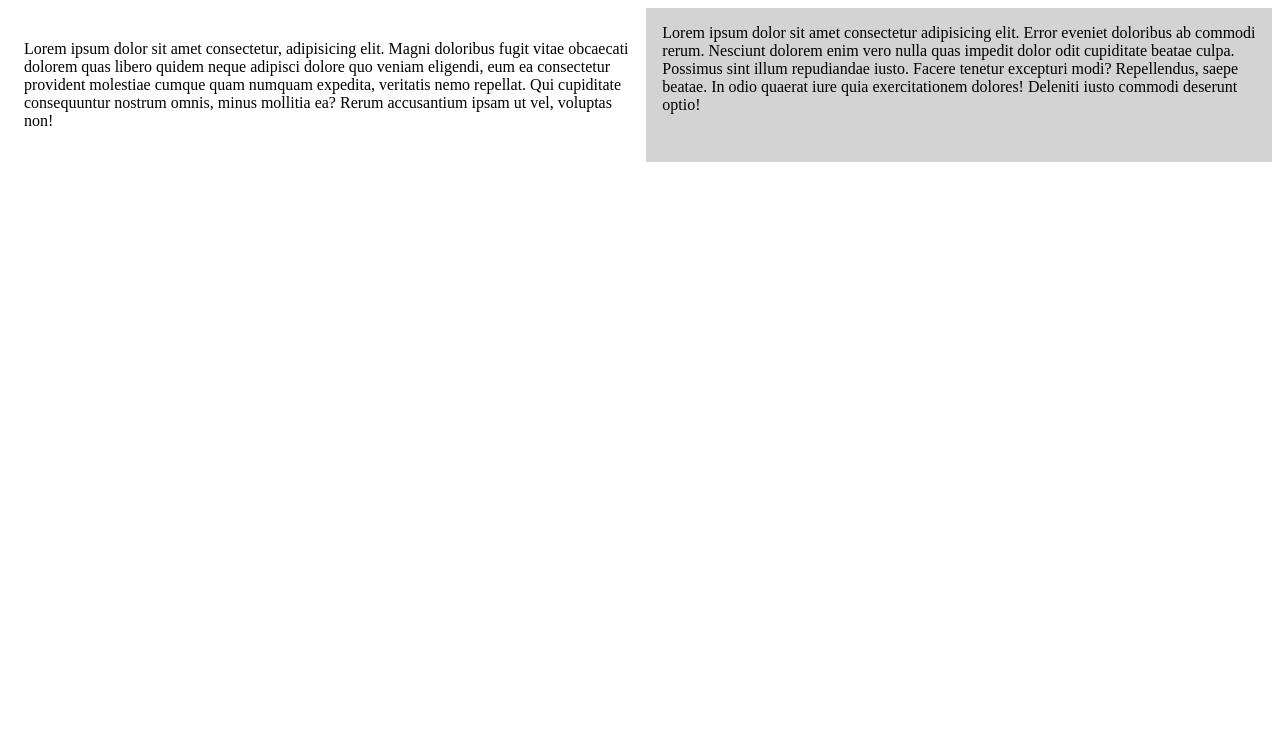
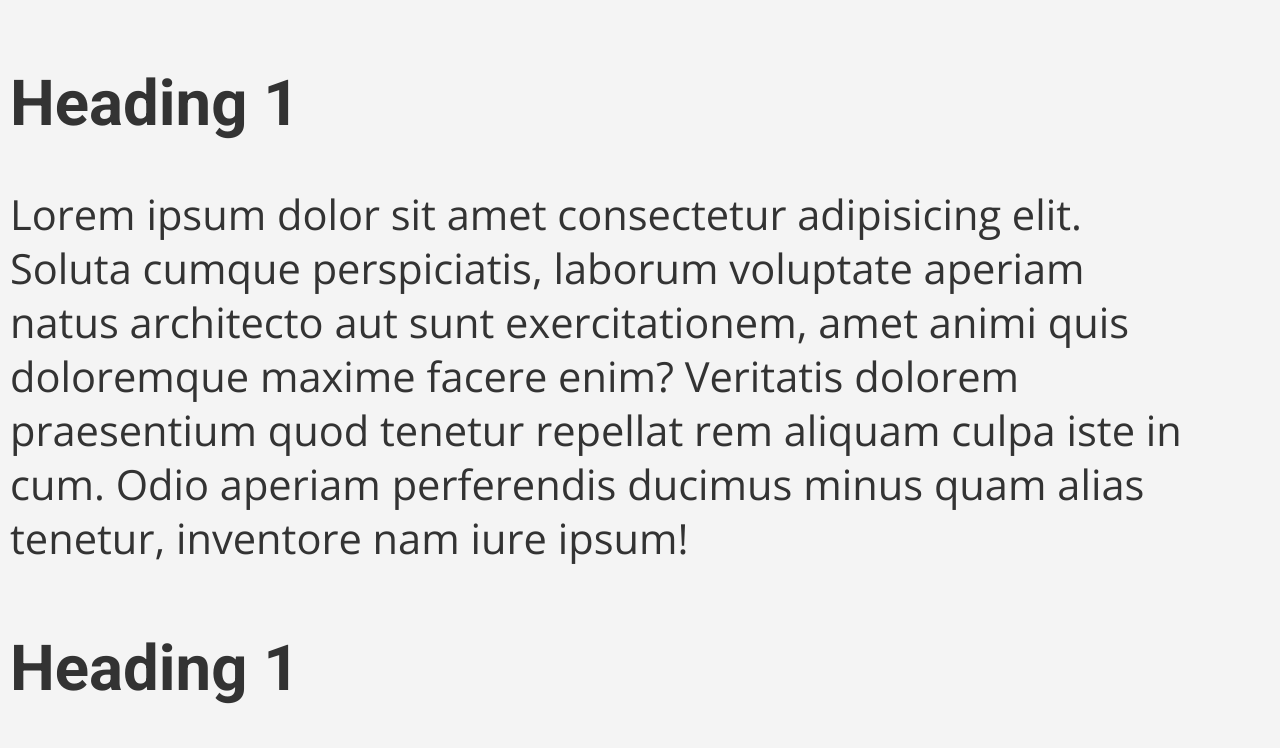
Before and after one commit to arg054/html-css-course, a website: page index.html in a window 1280 px wide. Shown: the top 748 px of the page. Drawn offline with nearby package versions, Linux system fonts and the light colour scheme.

Commit message:
Typography

```diff
--- a/css/styles.css
+++ b/css/styles.css
@@ -1,31 +1,50 @@
-.container {
-  display: flex;
-  flex-direction: column;
+html {
+  font-size: 1em;
 }
 
-.box {
-  background-color: gold;
-  padding: 1rem;
+body {
+  margin: 10px;
+  font-family: Arial, Helvetica, sans-serif;
+  font-size: 1rem;
+  line-height: 1.3;
+  background-color: #f4f4f4;
 }
 
-.box:nth-of-type(2) {
-  background-color: dodgerblue;
+h1,
+h2,
+h3,
+h4,
+h5,
+h6 {
+  font-family: "Roboto", "Franklin Gothic Medium", "Arial Narrow", Arial,
+    sans-serif;
+  color: #333;
 }
 
-@media screen and (min-width: 600px) {
-  .container {
-    flex-direction: row;
+h1 {
+  margin: 3rem 0 1rem;
+}
+
+h1 {
+  font-size: 3.052rem;
+}
+
+h2 {
+  font-size: 2.441rem;
+}
+
+p {
+  font-family: "Open Sans", sans-serif;
+  color: #333;
+  font-size: 2rem;
+}
+
+p {
+  width: 50ch;
+}
+
+@media screen and (min-width: 400px) {
+  html {
+    font-size: 130%;
   }
 }
-
-@media screen and (min-width: 900px) {
-  .container {
-    flex-direction: row;
-  }
-  .box {
-    background-color: white;
-  }
-  .box:nth-of-type(2) {
-    background-color: lightgray;
-  }
-}
--- a/index.html
+++ b/index.html
@@ -3,29 +3,33 @@
   <head>
     <meta charset="UTF-8" />
     <meta name="viewport" content="width=device-width, initial-scale=1.0" />
+    <link rel="preconnect" href="https://fonts.googleapis.com" />
+    <link rel="preconnect" href="https://fonts.gstatic.com" crossorigin />
+    <link
+      href="https://fonts.googleapis.com/css2?family=Open+Sans:ital,wght@0,300..800;1,300..800&family=Roboto:wght@100;400;700&display=swap"
+      rel="stylesheet"
+    />
     <link rel="stylesheet" href="/css/styles.css" />
     <title>Document</title>
   </head>
   <body>
-    <div class="container">
-      <div class="box">
-        <p>
-          Lorem ipsum dolor sit amet consectetur, adipisicing elit. Magni
-          doloribus fugit vitae obcaecati dolorem quas libero quidem neque
-          adipisci dolore quo veniam eligendi, eum ea consectetur provident
-          molestiae cumque quam numquam expedita, veritatis nemo repellat. Qui
-          cupiditate consequuntur nostrum omnis, minus mollitia ea? Rerum
-          accusantium ipsam ut vel, voluptas non!
-        </p>
-      </div>
-      <div class="box">
-        Lorem ipsum dolor sit amet consectetur adipisicing elit. Error eveniet
-        doloribus ab commodi rerum. Nesciunt dolorem enim vero nulla quas
-        impedit dolor odit cupiditate beatae culpa. Possimus sint illum
-        repudiandae iusto. Facere tenetur excepturi modi? Repellendus, saepe
-        beatae. In odio quaerat iure quia exercitationem dolores! Deleniti iusto
-        commodi deserunt optio!
-      </div>
-    </div>
+    <h1>Heading 1</h1>
+    <p>
+      Lorem ipsum dolor sit amet consectetur adipisicing elit. Soluta cumque
+      perspiciatis, laborum voluptate aperiam natus architecto aut sunt
+      exercitationem, amet animi quis doloremque maxime facere enim? Veritatis
+      dolorem praesentium quod tenetur repellat rem aliquam culpa iste in cum.
+      Odio aperiam perferendis ducimus minus quam alias tenetur, inventore nam
+      iure ipsum!
+    </p>
+    <h1>Heading 1</h1>
+    <p>
+      Lorem ipsum dolor sit amet consectetur adipisicing elit. Soluta cumque
+      perspiciatis, laborum voluptate aperiam natus architecto aut sunt
+      exercitationem, amet animi quis doloremque maxime facere enim? Veritatis
+      dolorem praesentium quod tenetur repellat rem aliquam culpa iste in cum.
+      Odio aperiam perferendis ducimus minus quam alias tenetur, inventore nam
+      iure ipsum!
+    </p>
   </body>
 </html>
```
